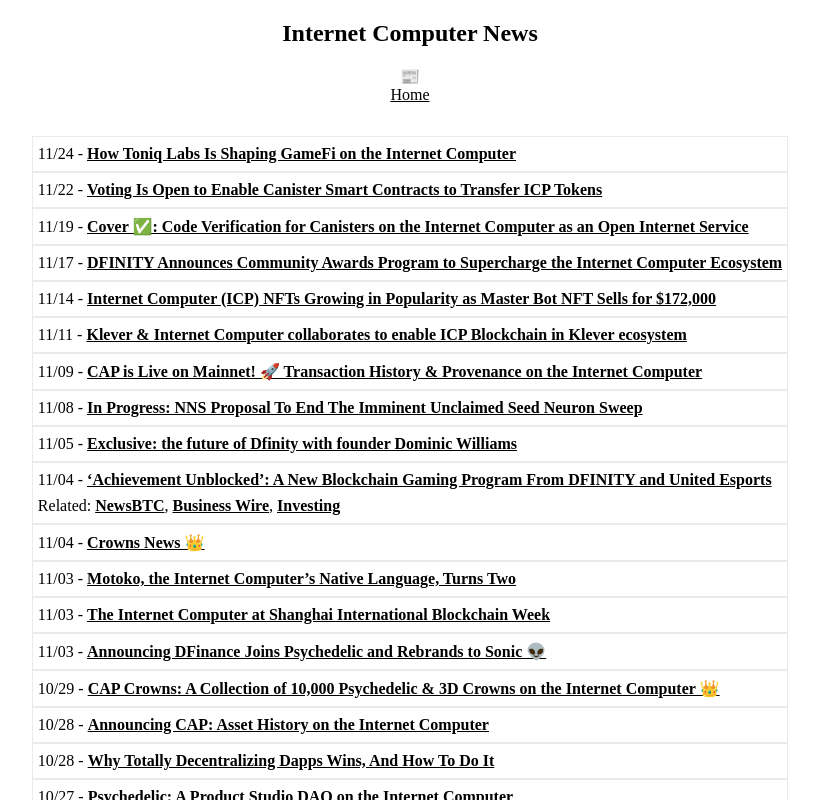
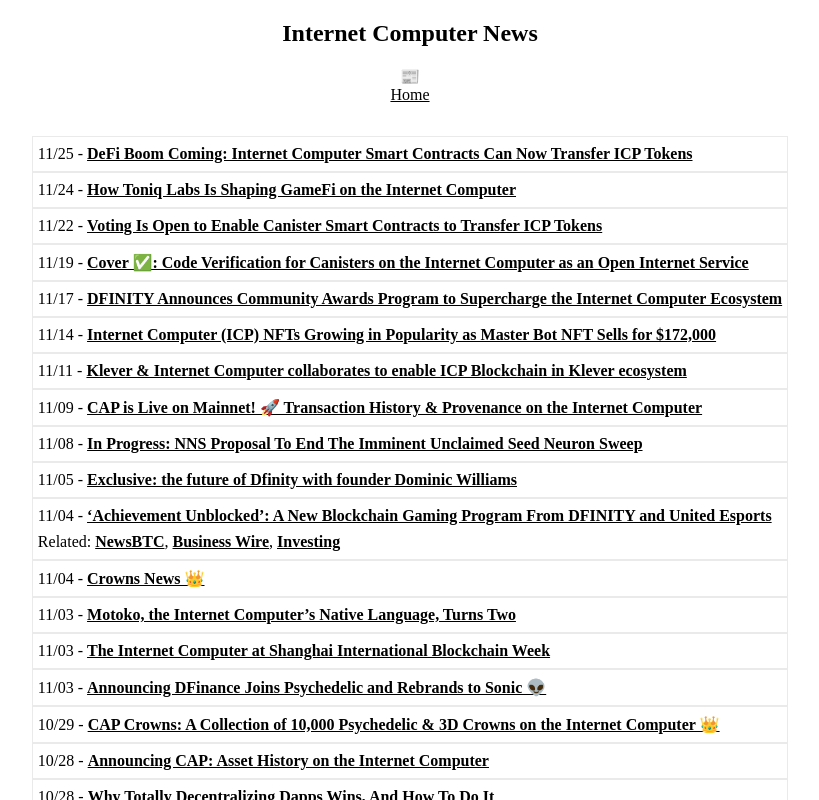
Before and after one commit to rjlucasm/ictoday, a Next.js app: page /news/2021 in a window 1280 px wide. Shown: the top 800 px of the page, without its empty margins (230-1049 px from the left). Built offline with nearby package versions, Linux system fonts and the light colour scheme.

Commit message:
News 11/25

```diff
--- a/components/topnews.js
+++ b/components/topnews.js
@@ -2,6 +2,7 @@
 
 const Topnews = () => (
     <div className="topnews">
+        <p><a href="https://medium.com/dfinity/defi-boom-coming-internet-computer-smart-contracts-can-now-transfer-icp-tokens-c9916ede1060" target="_blank" rel="noopener noreferrer">DeFi Boom Coming: Internet Computer Smart Contracts Can Now Transfer ICP Tokens</a></p>
         <p><a href="https://cryptomode.com/how-toniq-labs-is-shaping-gamefi-on-the-internet-computer/" target="_blank" rel="noopener noreferrer">How Toniq Labs Is Shaping GameFi on the Internet Computer</a></p>
         <Link href="/news/2021"><a style={{ color: 'inherit' }, {fontWeight: 'bold'}}>+News</a></Link>
     </div>
--- a/pages/news/2021.js
+++ b/pages/news/2021.js
@@ -17,6 +17,9 @@
             <Link href="/"><a style={{ color: 'inherit' }}>Home</a></Link>
 
             <div className="pagesgrid">
+            <div className="pagescard">11/25 -&nbsp;
+                <a href="https://medium.com/dfinity/defi-boom-coming-internet-computer-smart-contracts-can-now-transfer-icp-tokens-c9916ede1060" target="_blank" rel="noopener noreferrer">DeFi Boom Coming: Internet Computer Smart Contracts Can Now Transfer ICP Tokens</a>
+            </div>
             <div className="pagescard">11/24 -&nbsp;
                 <a href="https://cryptomode.com/how-toniq-labs-is-shaping-gamefi-on-the-internet-computer/" target="_blank" rel="noopener noreferrer">How Toniq Labs Is Shaping GameFi on the Internet Computer</a>
             </div>
```
Also changed, not shown: pages/index.js (line endings or trailing spaces).
